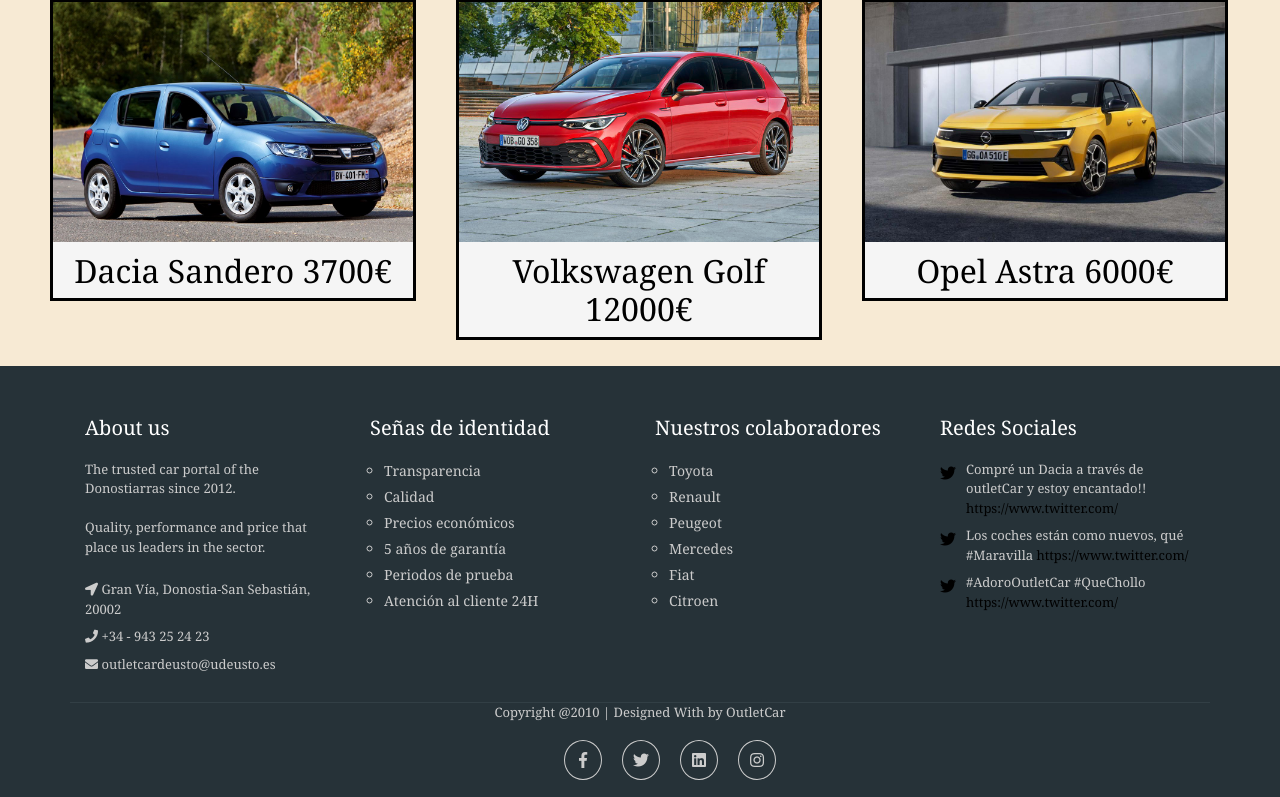
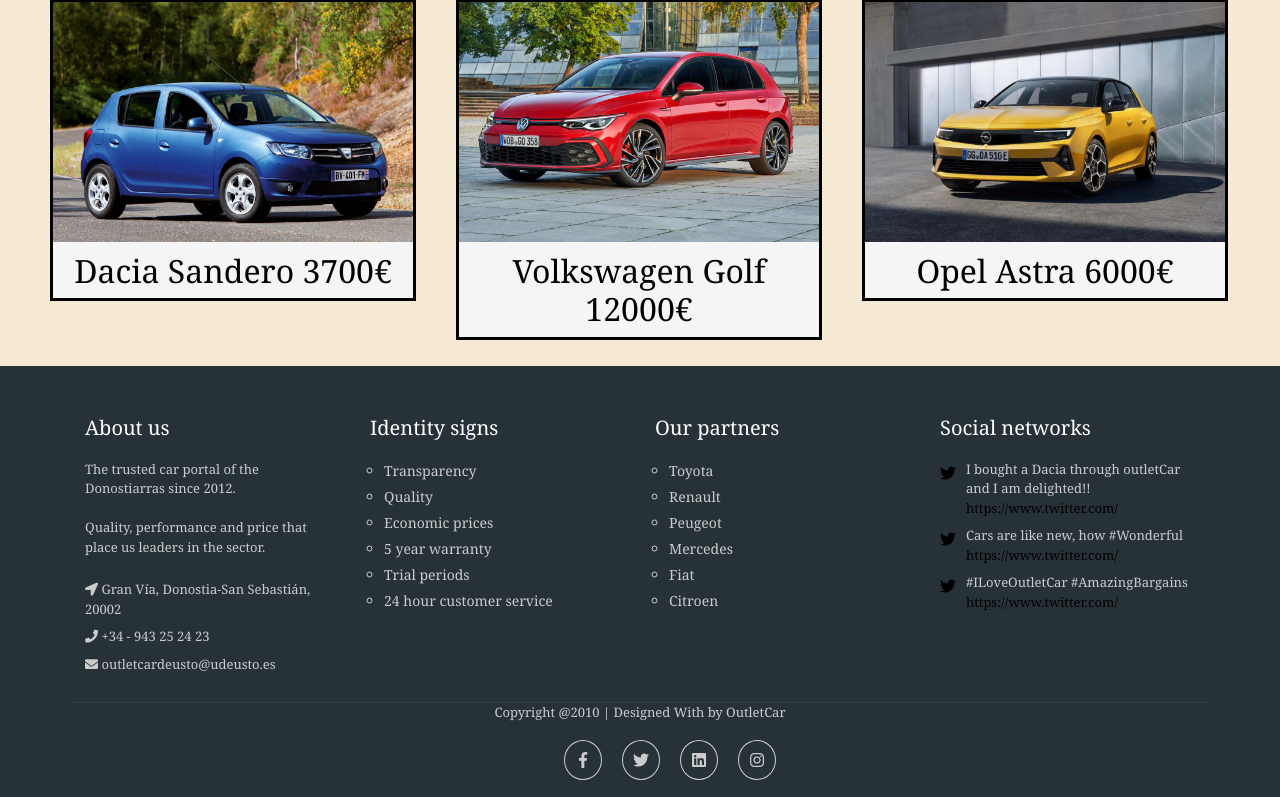
Before and after one commit to rubenclaveras/OutletCar, a Django app: page /indexIngles.html in a window 1280 px wide. Shown: the part 2328-3125 px from the top of the page. Run offline with Django 3.2, Linux system fonts and the light colour scheme; data comes from the database, SQL or seed files in the repository; some libraries are stand-ins or nearby versions.

Commit message:
retoques multilinguismo

```diff
--- a/templates/indexIngles.html
+++ b/templates/indexIngles.html
@@ -212,22 +212,22 @@
 
 
                     <div class=" col-sm-4 col-md  col-6 col">
-                        <h5 class="headin5_amrc col_white_amrc pt2">Señas de identidad</h5>
+                        <h5 class="headin5_amrc col_white_amrc pt2">Identity signs</h5>
 
                         <ul class="footer_ul_amrc">
-                            <li>Transparencia</li>
-                            <li>Calidad</li>
-                            <li>Precios económicos</li>
-                            <li>5 años de garantía</li>
-                            <li>Periodos de prueba</li>
-                            <li>Atención al cliente 24H</li>
+                            <li>Transparency</li>
+                            <li>Quality</li>
+                            <li>Economic prices</li>
+                            <li>5 year warranty</li>
+                            <li>Trial periods</li>
+                            <li>24 hour customer service</li>
                         </ul>
 
                     </div>
 
 
                     <div class=" col-sm-4 col-md  col-6 col">
-                        <h5 class="headin5_amrc col_white_amrc pt2">Nuestros colaboradores</h5>
+                        <h5 class="headin5_amrc col_white_amrc pt2">Our partners</h5>
 
                         <ul class="footer_ul_amrc">
 
@@ -243,18 +243,18 @@
 
 
                     <div class=" col-sm-4 col-md  col-12 col">
-                        <h5 class="headin5_amrc col_white_amrc pt2">Redes Sociales</h5>
+                        <h5 class="headin5_amrc col_white_amrc pt2">Social networks</h5>
 
 
                         <ul class="footer_ul2_amrc">
                             <li><a href="https://www.twitter.com/"><i class="fab fa-twitter fleft padding-right"></i> </a>
-                                <p>Compré un Dacia a través de outletCar y estoy encantado!! <a href="https://www.twitter.com/">https://www.twitter.com/</a></p>
+                                <p>I bought a Dacia through outletCar and I am delighted!! <a href="https://www.twitter.com/">https://www.twitter.com/</a></p>
                             </li>
                             <li><a href="https://www.twitter.com/"><i class="fab fa-twitter fleft padding-right"></i> </a>
-                                <p>Los coches están como nuevos, qué #Maravilla <a href="https://www.twitter.com/">https://www.twitter.com/</a></p>
+                                <p>Cars are like new, how #Wonderful <a href="https://www.twitter.com/">https://www.twitter.com/</a></p>
                             </li>
                             <li><a href="https://www.twitter.com/"><i class="fab fa-twitter fleft padding-right"></i> </a>
-                                <p>#AdoroOutletCar #QueChollo <a href="https://www.twitter.com/">https://www.twitter.com/</a></p>
+                                <p>#ILoveOutletCar #AmazingBargains <a href="https://www.twitter.com/">https://www.twitter.com/</a></p>
                             </li>
                         </ul>
 
```
